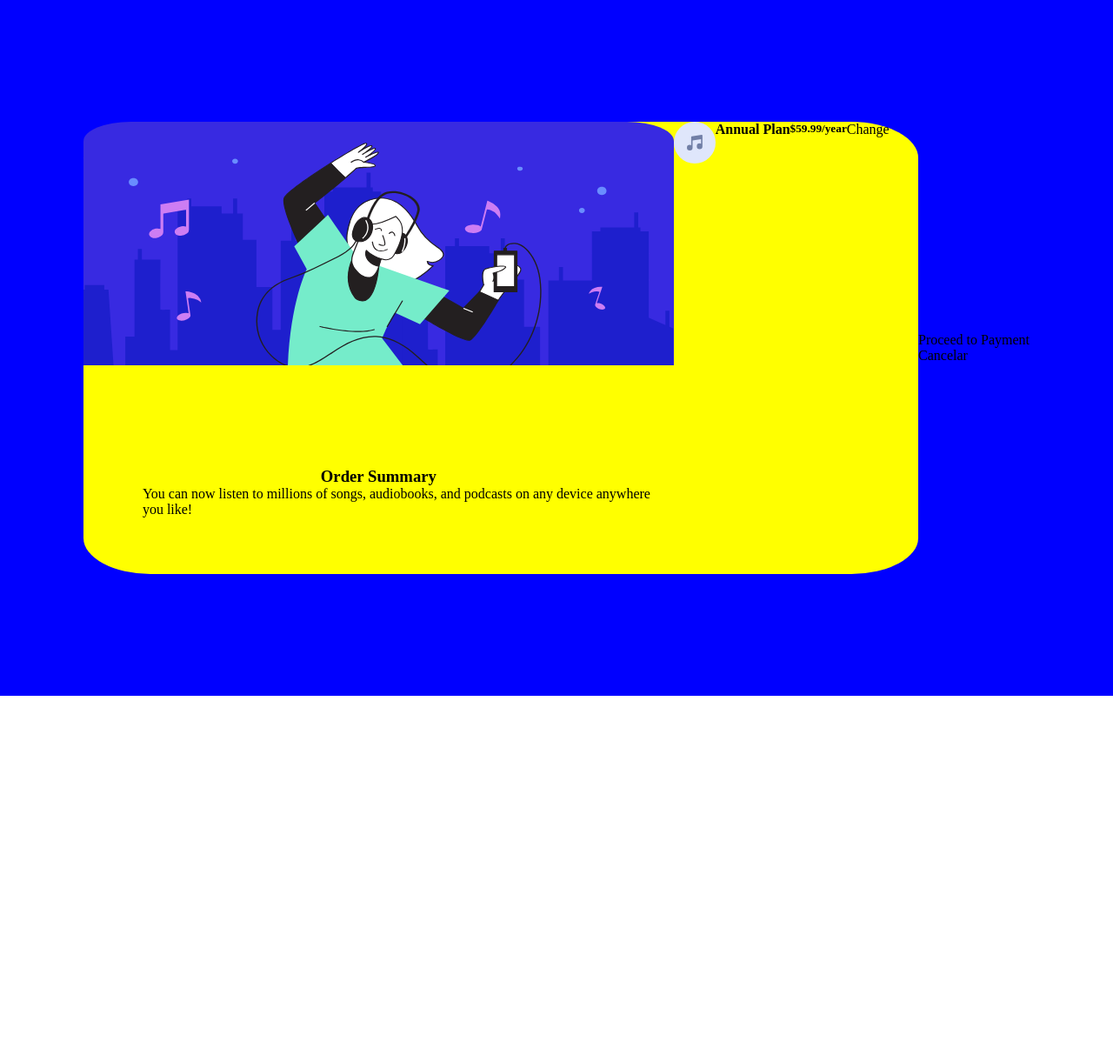
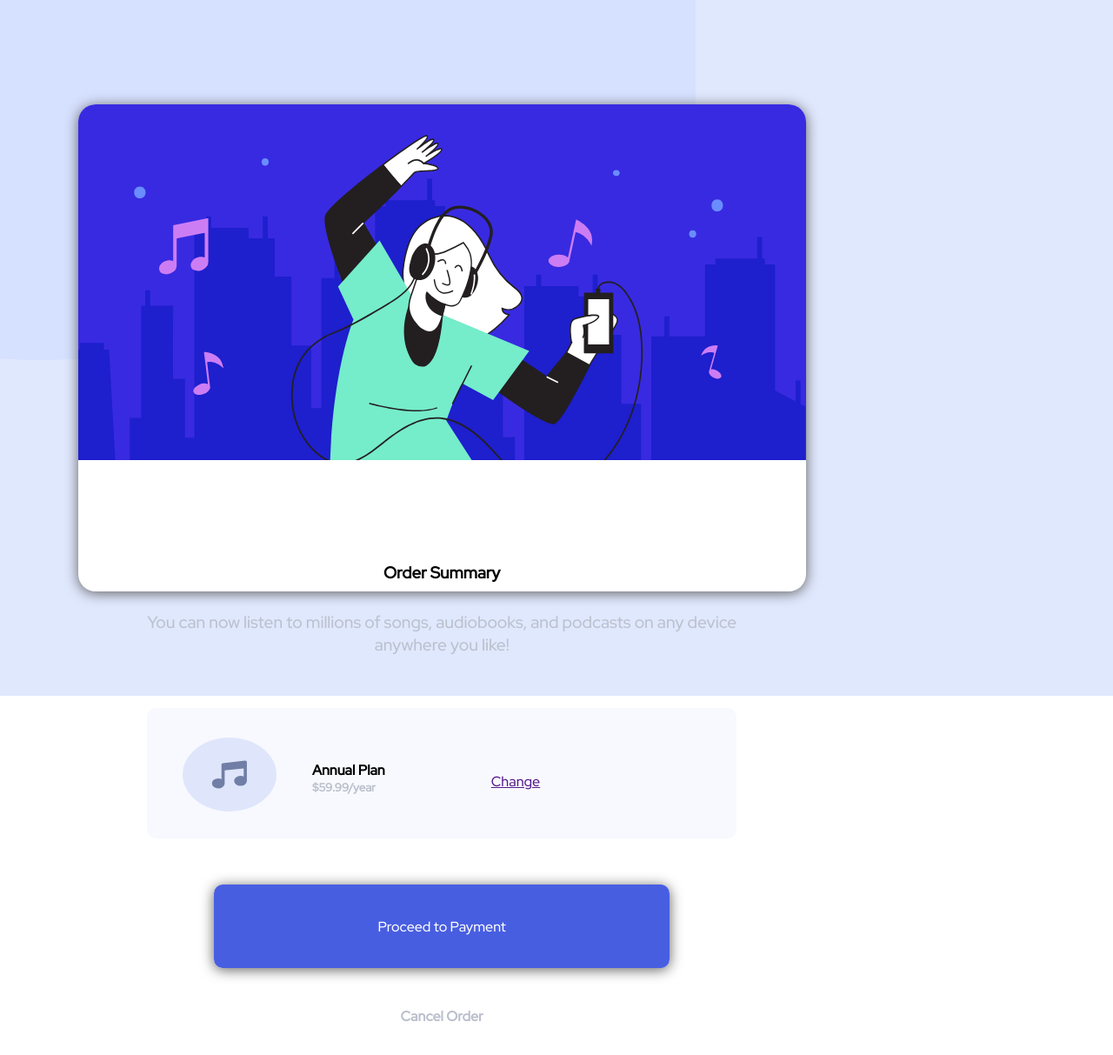
Before and after one commit to launasci/D6, a plain HTML site: page index.html in a window 1280 px wide. Shown: the whole page at 87% size. Before the commit the page ends 800 px from the top, so only its background shows below. Drawn offline with Linux system fonts and the light colour scheme.

Commit message:
finalizada a versão para 425px

```diff
--- a/index.html
+++ b/index.html
@@ -6,21 +6,27 @@
     <meta name="viewport" content="width=device-width, initial-scale=1.0" />
     <title>Order Summary</title>
     <link rel="stylesheet" href="/style.css" />
+    <link rel="preconnect" href="https://fonts.googleapis.com" />
+    <link rel="preconnect" href="https://fonts.gstatic.com" crossorigin />
+    <link
+      href="https://fonts.googleapis.com/css2?family=Red+Hat+Display:wght@500&display=swap"
+      rel="stylesheet"
+    />
   </head>
   <body>
     <div class="fundo">
       <div class="container">
-        <div class="img-music">
         <img
+          class="img-music"
           src="./order-summary-component-main/images/illustration-hero.svg"
           alt=""
         />
-        </div>
+        <div class="sem-img">
           <div class="cabecalho">
             <h3>Order Summary</h3>
             <p>
-            You can now listen to millions of songs, audiobooks, and podcasts on
-            any device anywhere you like!
+              You can now listen to millions of songs, audiobooks, and podcasts
+              on any device anywhere you like!
             </p>
           </div>
           <div class="caixa-anual">
@@ -28,14 +34,16 @@
               src="./order-summary-component-main/images/icon-music.svg"
               alt=""
             />
+            <div class="coluna">
               <h4>Annual Plan</h4>
               <h5>$59.99/year</h5>
-            <div class="change">Change</div>
             </div>
+            <a class="change" href="">Change</a>
           </div>
-        <div class="opcoes">
-          <div class="pagamento">Proceed to Payment</div>
-          <div class="cancela">Cancelar</div>
+          <div>
+            <a class="pagamento" href="">Proceed to Payment</a>
+            <div class="cancela">Cancel Order</div>
+          </div>
         </div>
       </div>
     </div>
--- a/style.css
+++ b/style.css
@@ -3,43 +3,109 @@
   padding: 0%;
 }
 
+html,
+body {
+  width: 100%;
+  height: 100%;
+  font-family: "Red Hat Display", sans-serif;
+}
+
 .fundo {
+  background-color: #e0e8fe;
   display: flex;
-  background-color: blue;
-  height: 100vh;
-  align-items: center;
-  justify-content: center;
+  width: 100%;
+  height: 100%;
+  flex-wrap: wrap;
+  align-content: center;
+  background-image: url(./order-summary-component-main/images/pattern-background-mobile.svg);
+  background-repeat: no-repeat;
+  background-size: 100vh;
 }
 
 .container {
+  background-color: #fff;
   display: flex;
-  box-sizing: content-box;
-  background-color: yellow;
-  flex-wrap: wrap;
   flex-direction: column;
-  width: 75%;
-  height: 65%;
-  border-radius: 8%;
+  border-radius: 20px;
+  text-align: center;
+  margin-left: 7%;
+  margin-right: 7%;
+  height: 70%;
+  box-shadow: 0px 2px 15px #616060;
 }
 
-.img-music > img {
+.img-music {
+  border-radius: 20px 20px 0 0;
   width: 100%;
-  height: 125%;
-  border-radius: 8% 8% 0% 0%;
+}
+
+.sem-img {
+  padding: 5%;
 }
 
 .cabecalho {
-  display: flex;
-  flex-direction: column;
-  align-items: center;
-  margin-bottom: 5%;
-  margin-top: 18%;
+  margin-top: 10%;
+  margin-bottom: 8%;
 }
 
-p{
-    margin-left: 10%;
+.cabecalho > h3 {
+  margin-bottom: 4%;
 }
 
-.caixa-anual{
-    display: flex;
+.cabecalho > p {
+  font-size: 1.2rem;
+  margin-left: 5%;
+  margin-right: 5%;
+  color: #bbc0cc;
+  font-weight: 500;
 }
+
+.caixa-anual {
+  display: flex;
+  border-radius: 10px;
+  width: 90%;
+  height: 25%;
+  margin-left: 5%;
+  margin-bottom: 12%;
+  background-color: #f8f9fe;
+}
+
+.caixa-anual > img {
+  margin-left: 6%;
+  margin-top: 5%;
+  width: 16%;
+  height: 57%;
+}
+
+.coluna {
+  margin-left: 6%;
+  margin-right: 15%;
+  margin-top: 9%;
+}
+.coluna > h5 {
+  margin-right: 21%;
+  color: #bbc0cc;
+}
+
+.change {
+  margin-top: 11%;
+  margin-left: 3%;
+  margin-right: 5%;
+}
+
+.pagamento {
+  text-decoration: none;
+  background-color: #485ee1;
+  border-radius: 10px;
+  padding: 5% 25% 5% 25%;
+  color: #fff;
+  box-shadow: 0px 2px 15px #616060;
+}
+
+.cancela {
+  margin-top: 11%;
+  color: #bbc0cc;
+  font-weight: 900;
+}
+
+/* ------------- MEDIA QUERIES ---------------- */
```
Lines whose indentation alone changed are shown as unchanged.
